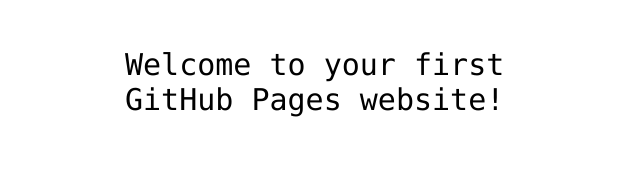
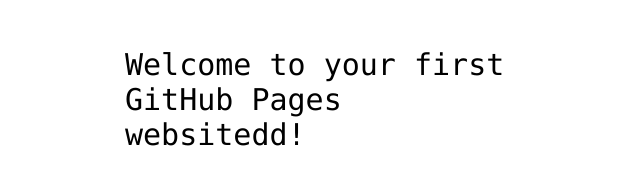
Before and after one commit to joonasmon/hello-world, a plain HTML site: page index.html in a window 1280 px wide. Shown: the part 341-526 px from the top of the page, without its empty margins (315-955 px from the left). Drawn offline with Linux system fonts and the light colour scheme.

Commit message:
Update index.html

```diff
--- a/index.html
+++ b/index.html
@@ -3,7 +3,7 @@
 <html>
 <head>
   <meta http-equiv="Content-Type" content="text/html; charset=utf-8"/>
-  <title>my-first-website</title>
+  <title>my-first-websited</title>
   <LINK href="styles.css" rel="stylesheet" type="text/css">
 </head>
 
@@ -12,7 +12,7 @@
 <img src="https://octodex.github.com/images/daftpunktocat-thomas.gif" id="octocat" alt="octocat-gif" />
 
 <!-- Change this code here by copy and pasting your template on line 15 -->
-<p>Welcome to your first GitHub Pages website!</p>
+<p>Welcome to your first GitHub Pages websitedd!</p>
 
 </body>
 </html>
```
